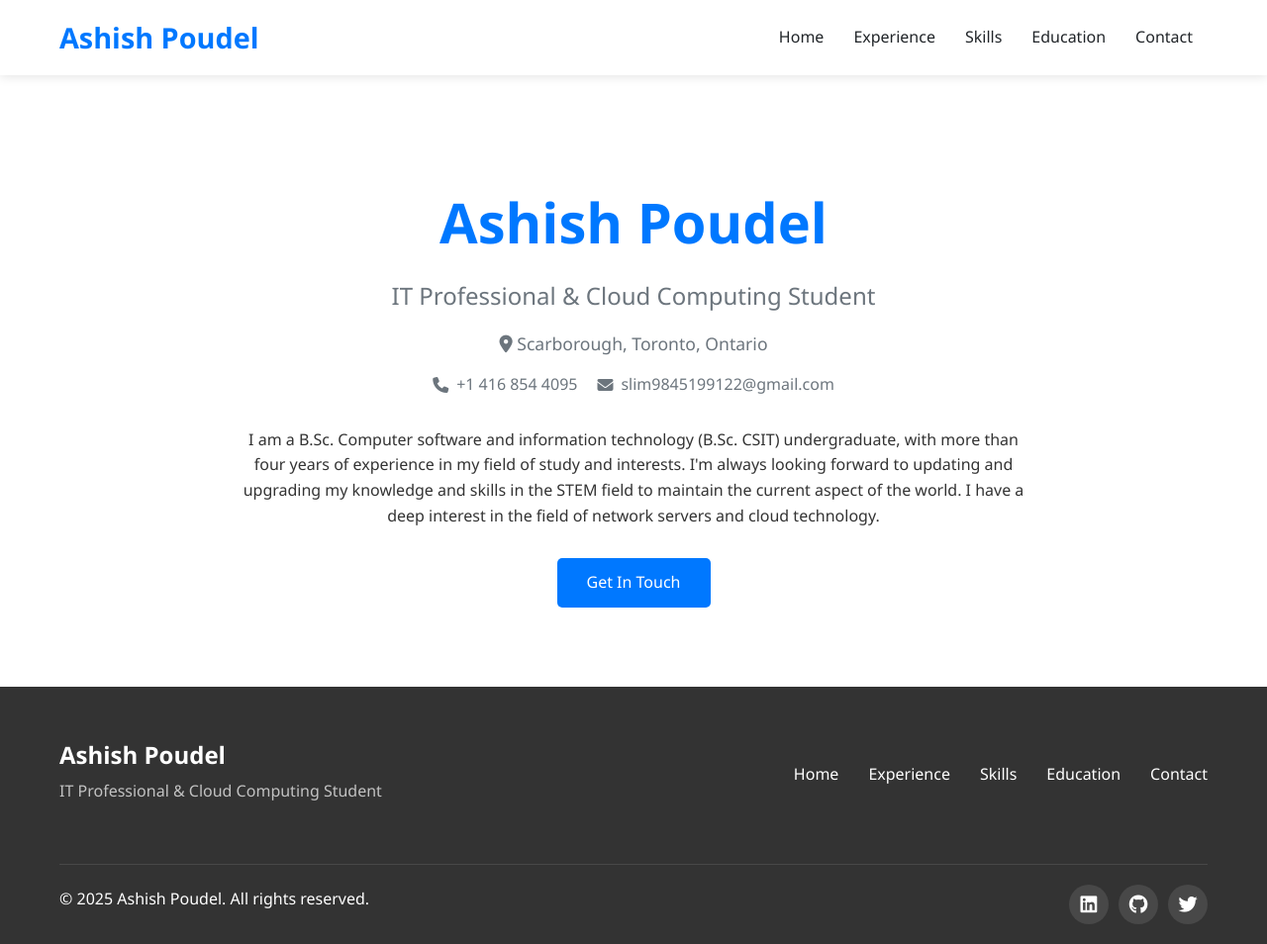
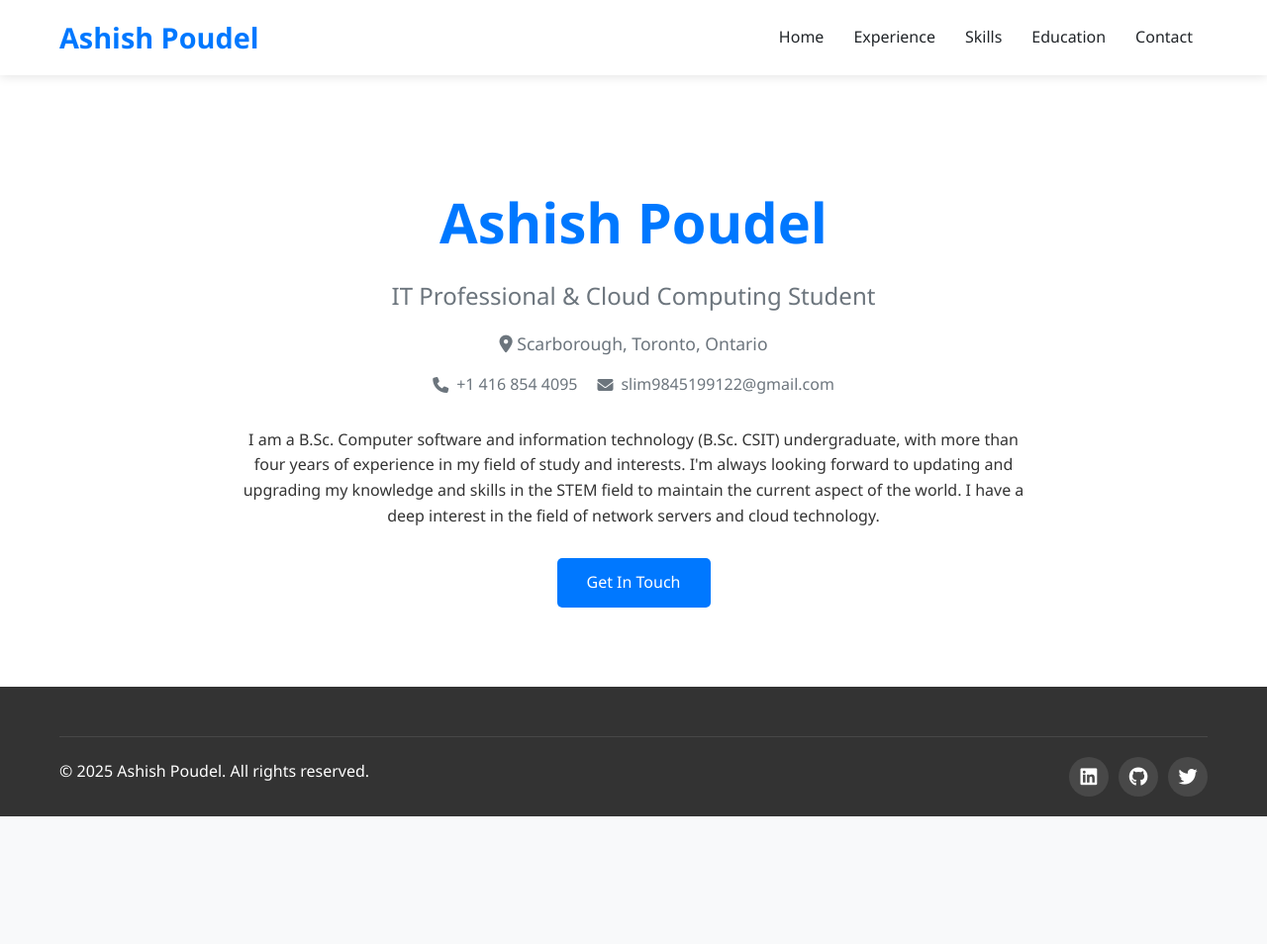
Before and after one commit to Ashishpoudel65/portfoliowebsite, a plain HTML site: page index.html in a window 1280 px wide. Shown: the whole page at 99% size. After the commit the page ends 825 px from the top, so only its background shows below. Drawn offline with Linux system fonts and the light colour scheme.

Commit message:
Initial commit

```diff
--- a/index.html
+++ b/index.html
@@ -56,21 +56,6 @@
     <!-- Footer -->
     <footer class="footer">
         <div class="container">
-            <div class="footer-top">
-                <div class="footer-info">
-                    <h2 class="footer-title">Ashish Poudel</h2>
-                    <p class="footer-subtitle">IT Professional & Cloud Computing Student</p>
-                </div>
-                <nav class="footer-nav">
-                    <ul>
-                        <li><a href="index.html">Home</a></li>
-                        <li><a href="experience.html">Experience</a></li>
-                        <li><a href="skills.html">Skills</a></li>
-                        <li><a href="education.html">Education</a></li>
-                        <li><a href="contact.html">Contact</a></li>
-                    </ul>
-                </nav>
-            </div>
             <div class="footer-bottom">
                 <p class="copyright">&copy; <span id="current-year"></span> Ashish Poudel. All rights reserved.</p>
                 <div class="social-links">
```
Also changed, not shown: contact.html (+4 -4 lines).
